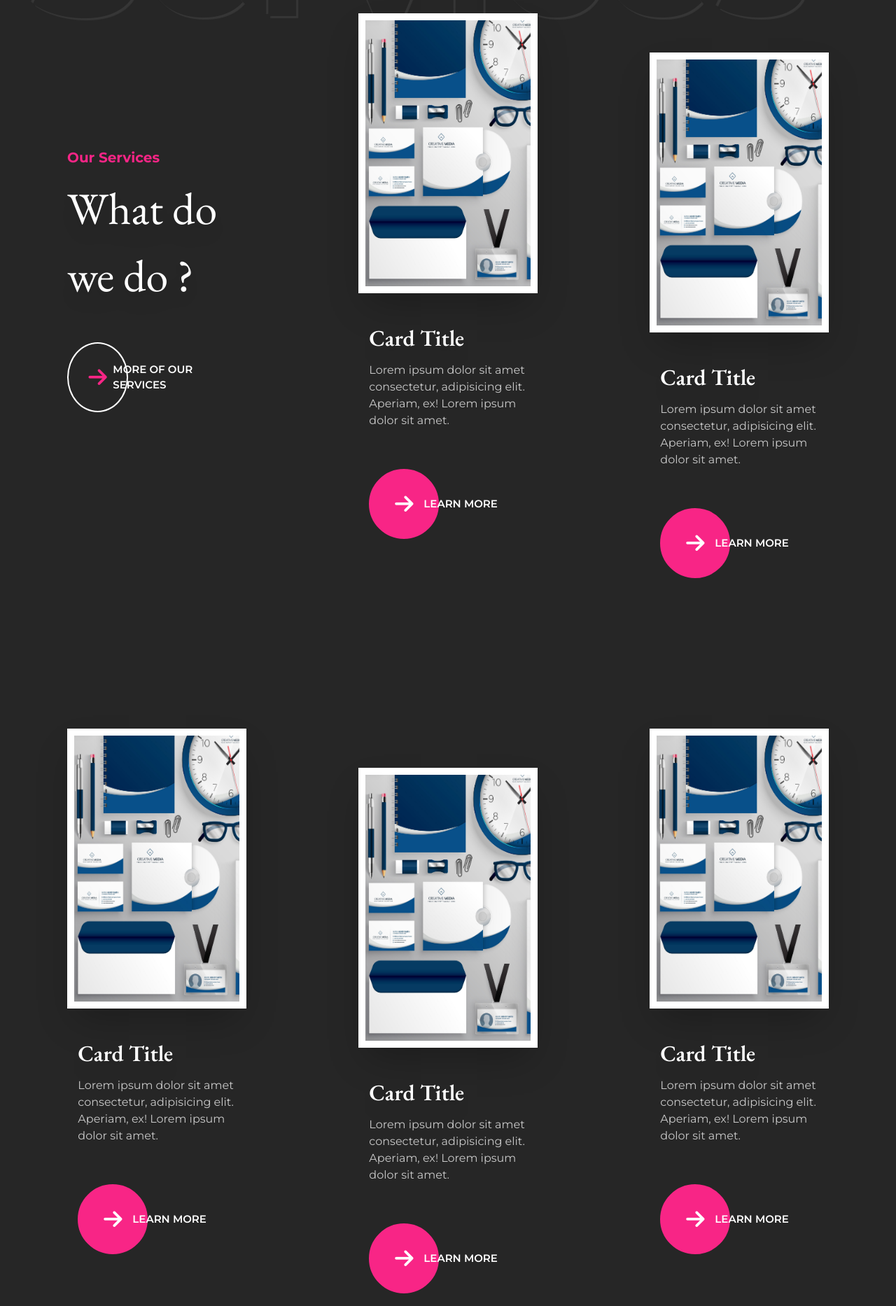
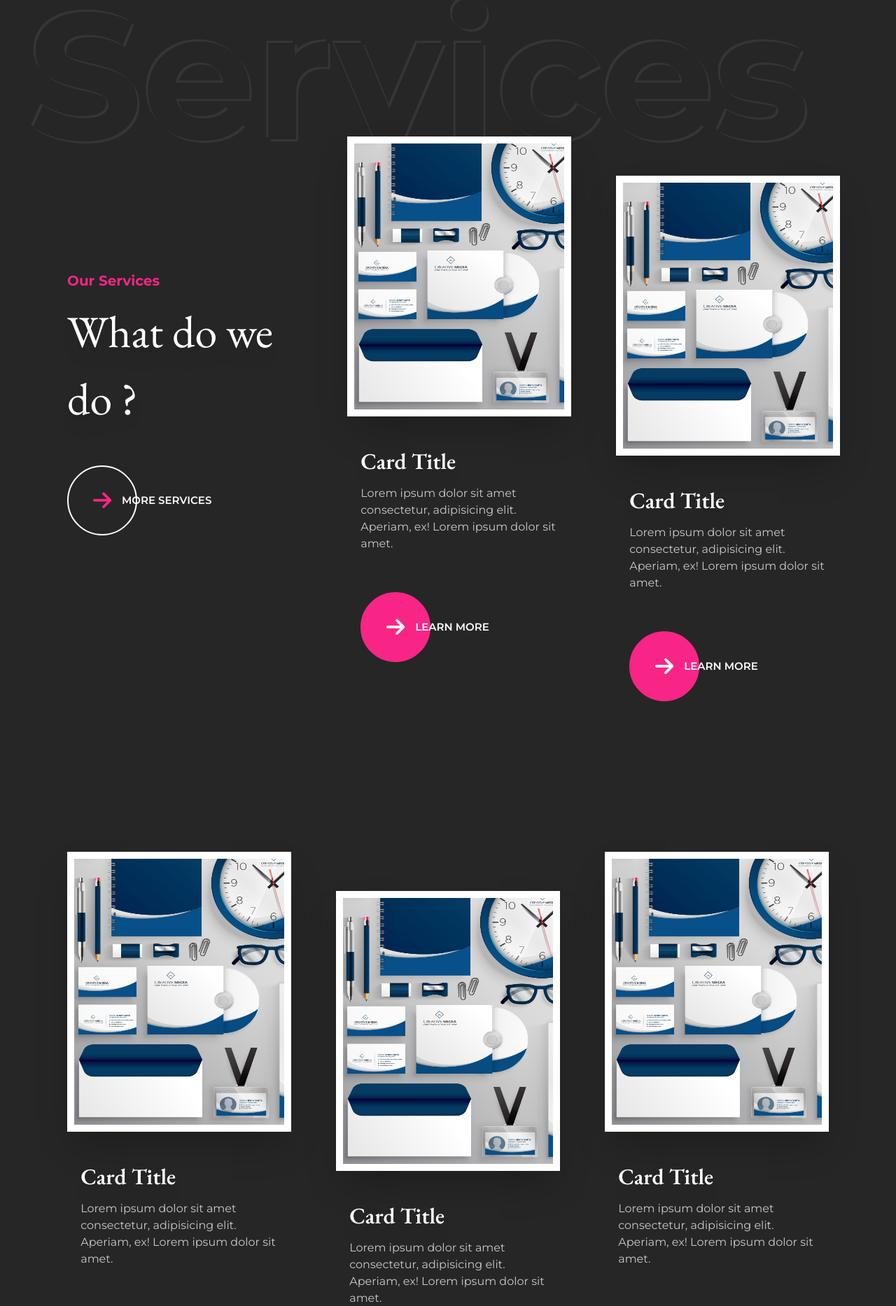
Before and after one commit to Four-Cape-Org/Four-Cape-Web-Frontend, a React (Vite) app: page / in a window 1280 px wide. Shown: the part 2960-4826 px from the top of the page at 70% size. Built offline with nearby package versions, Linux system fonts and the light colour scheme.

Commit message:
Services section made responsive >> home page

```diff
--- a/src/Components/Home/AboutSection.jsx
+++ b/src/Components/Home/AboutSection.jsx
@@ -25,7 +25,7 @@ const AboutSection = (props) => {
       <div className='relative lg:mt-[3em] md:mt-[3em] sm:mt-[3em] mt-[5em]'>
         <h2 className='font-secondary lg:text-[4em] md:text-[3em] sm:text-[2em] text-[2em] mx-4 drop-shadow-xl text-center underline'>Want to know more ? Check this out.</h2>
         <div className='relative flex justify-center items-center my-[3em] cursor-pointer'>
-          <img src={AdThumbnail} className='lg:w-[80%] md:w-[80%] sm:w-[90%] w-[95%] rounded-md shadow-[35px_35px_10px_-15px_#F82586]' alt="Advertisment Thumbnail" />
+          <img src={AdThumbnail} className='lg:w-[80%] md:w-[80%] sm:w-[90%] w-[95%] rounded-md shadow-[35px_35px_10px_-15px_#F82586] noSelect' alt="Advertisment Thumbnail" />
           <button className='absolute top-[50%] translate-y-[-50%] rounded-[50%] bg-accent-color border-[2px] border-accent-color hover:border-[white] h-[2.5em] w-[2.5em] max-[700px]:h-[70px] max-[700px]:w-[70px] text-[50px] max-[700px]:text-[30px]'><i className="fa-solid fa-play"></i></button>
         </div>
       </div>
--- a/src/Components/Home/HomeHero.jsx
+++ b/src/Components/Home/HomeHero.jsx
@@ -7,7 +7,7 @@ import HeroImg from '../../assets/img/home/home_hero_vector_1.svg'
 
 const HomeHero = () => {
   return (
-    <div className='flex flex-wrap justify-center items-center hero h-[100%] mt-[4em]'>
+    <div className='flex flex-wrap justify-center items-center hero h-[100%] lg:mt-[4em] sm:mt-[2em] mt-[1em]'>
 
         <div className='flex flex-col justify-center items-start py-[30px] px-[5em] max-[675px]:items-center'>
           <p className='font-primary text-accent-color font-semibold text-[15px] tracking-[3px] max-[400px]:text-[12px]'>Your Vision | Our Expertise</p>
--- a/src/Components/Home/ServiceSection.jsx
+++ b/src/Components/Home/ServiceSection.jsx
@@ -8,20 +8,20 @@ import CardImg1 from '../../assets/img/general/serviceCards/service_card_1.jpeg'
 
 const ServiceSection = () => {
   return (
-    <div className='relative top-0'>
-        <OverlayText className='absolute top-0 left-10 z-[0] text-[20vw] max-[1250px]:text-[18vw] max-[550px]:left-3' text='Services' />
+    <div className='relative top-0 md:mt-[14em] mt-[6em]'>
+        <OverlayText className='absolute lg:top-0 md:top-[-69px] sm:top-0 top-9 left-10 z-[0] text-[20vw] max-[1250px]:text-[18vw] max-[550px]:left-3' text='Services' />
 
         <div className="relative pt-[7em] flex flex-wrap justify-center items-center">
 
             <div className="flex flex-wrap justify-center items-center">
 
-                <div className="flex flex-col justify-center items-start mx-[5em] my-[7em] w-[20%] h-[48em]">
+                <div className="flex flex-col justify-center items-start lg:mx-[3em] md:mx-[3em] lg:my-[7em] lg:w-[25%] md:w-[37%] sm:w-[60%] w-[90%] mx-auto lg:h-[48em] md:h-[30em]">
                     <p className='text-accent-color font-bold font-primary text-[20px] my-[10px]'>Our Services</p>
                     <h2 className='font-secondary text-[4em] drop-shadow-xl'>What do we do ?</h2>
-                    <BubbleButtonSecondary className='my-[32px]' sendTo='/services' text='More of our Services' />
+                    <BubbleButtonSecondary className='my-[32px]' sendTo='/services' text='More Services' />
                 </div>
 
-                <div className="flex flex-col justify-center items-center mx-[5em] my-[7em] w-[20%]">
+                <div className="flex flex-col justify-center items-center lg:mx-[2em] sm:mx-[3em] lg:my-[7em] lg:w-[25%] md:w-[37%] sm:w-[50%] w-[90%]">
                     <img src={CardImg1} className='h-[25em] w-[21em] border-[10px] border-[white] shadow-2xl' alt="" />
                     <div className="flex flex-col justify-center items-start w-[88%] mt-[40px]">
                         <h5 className='text-[2em] font-secondary font-semibold drop-shadow-xl'>Card Title</h5>
@@ -30,7 +30,7 @@ const ServiceSection = () => {
                     </div>
                 </div>
 
-                <div className="flex flex-col justify-center items-center pt-[7em] mx-[5em] my-[7em] w-[20%]">
+                <div className="flex flex-col justify-center items-center lg:pt-[7em] lg:mx-[2em] sm:mx-[3em] lg:my-[7em] lg:w-[25%] md:w-[37%] sm:w-[50%] w-[90%]">
                     <img src={CardImg1} className='h-[25em] w-[21em] border-[10px] border-[white] shadow-2xl' alt="" />
                     <div className="flex flex-col justify-center items-start w-[88%] mt-[40px]">
                         <h5 className='text-[2em] font-secondary font-semibold drop-shadow-xl'>Card Title</h5>
@@ -39,7 +39,7 @@ const ServiceSection = () => {
                     </div>
                 </div>
 
-                <div className="flex flex-col justify-center items-center mx-[5em] w-[20%]">
+                <div className="flex flex-col justify-center items-center lg:mx-[2em] sm:mx-[3em] lg:w-[25%] md:w-[37%] sm:w-[50%] w-[90%]">
                     <img src={CardImg1} className='h-[25em] w-[21em] border-[10px] border-[white] shadow-2xl' alt="" />
                     <div className="flex flex-col justify-center items-start w-[88%] mt-[40px]">
                         <h5 className='text-[2em] font-secondary font-semibold drop-shadow-xl'>Card Title</h5>
@@ -48,7 +48,7 @@ const ServiceSection = () => {
                     </div>
                 </div>
 
-                <div className="flex flex-col justify-center items-center pt-[7em] mx-[5em] w-[20%]">
+                <div className="flex flex-col justify-center items-center lg:pt-[7em] lg:mx-[2em] sm:mx-[3em] lg:w-[25%] md:w-[37%] sm:w-[50%] w-[90%]">
                     <img src={CardImg1} className='h-[25em] w-[21em] border-[10px] border-[white] shadow-2xl' alt="" />
                     <div className="flex flex-col justify-center items-start w-[88%] mt-[40px]">
                         <h5 className='text-[2em] font-secondary font-semibold drop-shadow-xl'>Card Title</h5>
@@ -57,7 +57,7 @@ const ServiceSection = () => {
                     </div>
                 </div>
 
-                <div className="flex flex-col justify-center items-center mx-[5em] w-[20%]">
+                <div className="flex flex-col justify-center items-center lg:mx-[2em] sm:mx-[3em] lg:w-[25%] md:w-[37%] sm:w-[50%] w-[90%]">
                     <img src={CardImg1} className='h-[25em] w-[21em] border-[10px] border-[white] shadow-2xl' alt="" />
                     <div className="flex flex-col justify-center items-start w-[88%] mt-[40px]">
                         <h5 className='text-[2em] font-secondary font-semibold drop-shadow-xl'>Card Title</h5>
--- a/src/index.css
+++ b/src/index.css
@@ -22,6 +22,19 @@
         overflow-x: hidden;
     }
 
+    .noSelect {
+        -webkit-tap-highlight-color: transparent;
+        -webkit-touch-callout: none;
+        -webkit-user-select: none;
+        -khtml-user-select: none;
+        -moz-user-select: none;
+        -ms-user-select: none;
+        user-select: none;
+    }
+    .noSelect:focus {
+        outline: none !important;
+    }
+
     ::-moz-selection {
         color: rgb(255, 255, 255);
         background: #F82586;
```
